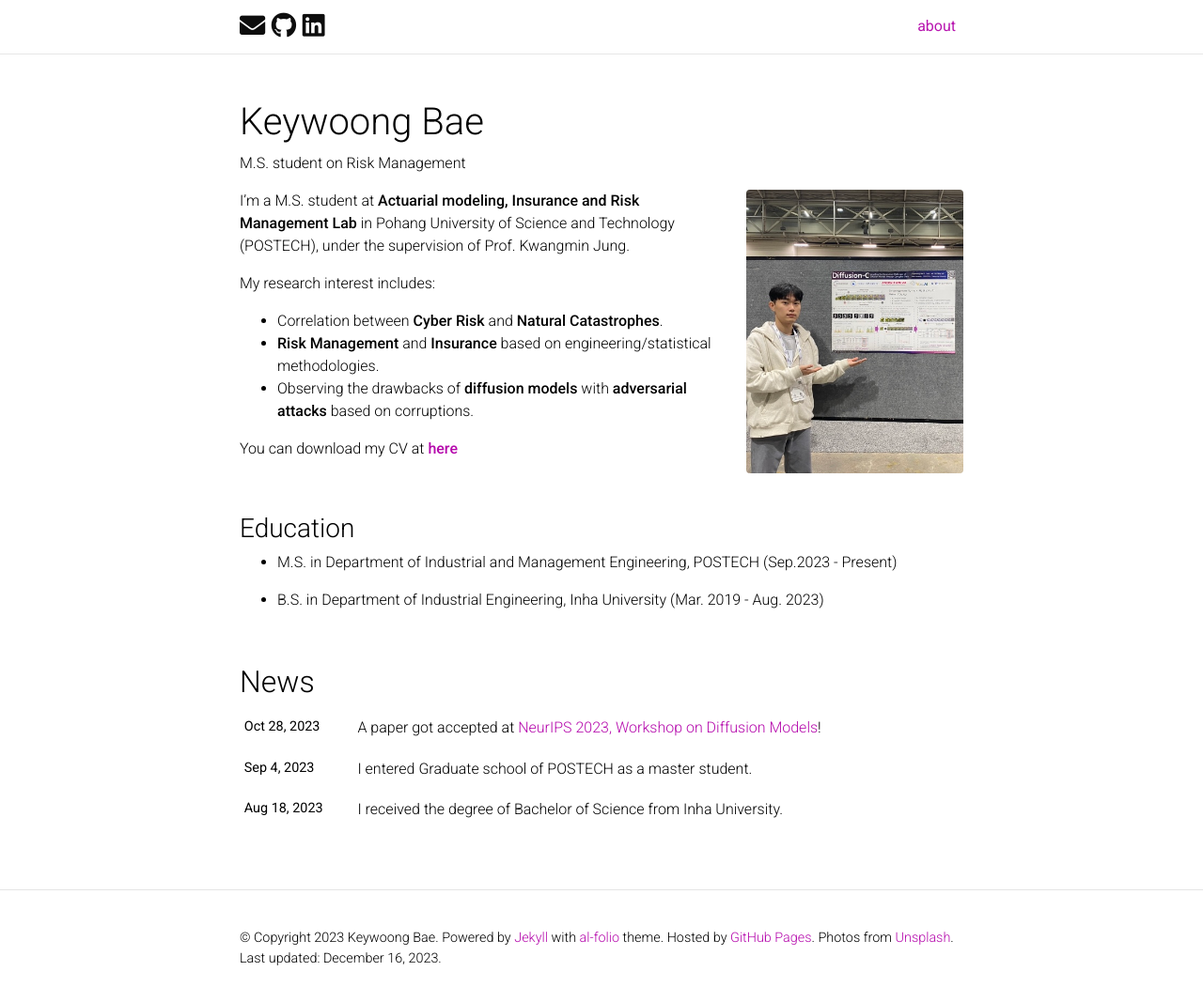
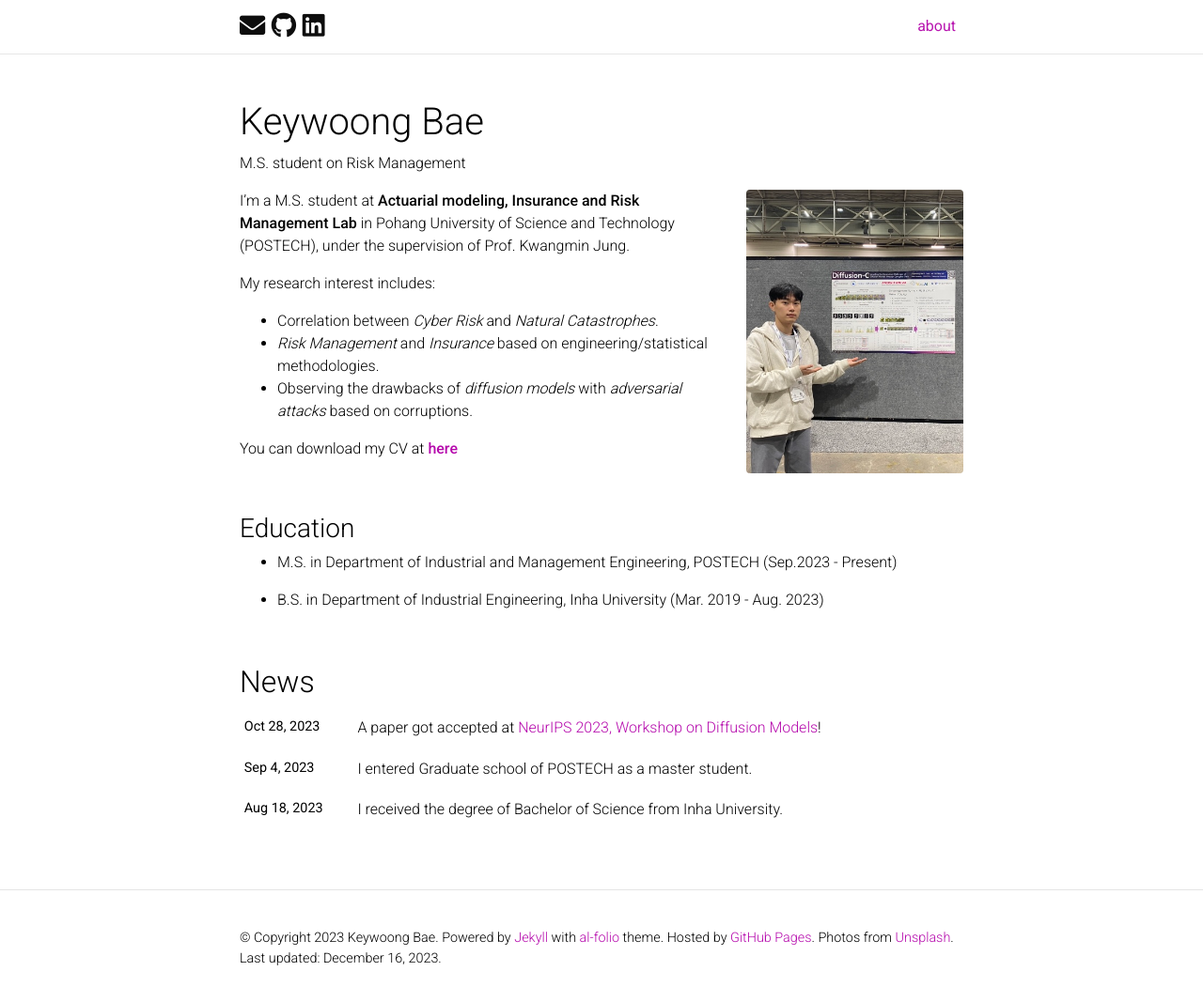
Before and after one commit to kwoongbae/kwoongbae.github.io, a Jekyll site: the page built from _pages/about.md, in a window 1280 px wide and 1072 px high. Shown: the top 1067 px of the window at 94% size. Built offline with Jekyll 4.4.1, drawn with Linux system fonts in a browser that asks for light colours; full-size pictures stand in for the smaller copies a plugin makes; comment, search, counter and statistics services are not loaded; a style sheet for code colours, icons or effects is not loaded.

```diff
--- a/_pages/about.md
+++ b/_pages/about.md
@@ -19,9 +19,9 @@ I’m a M.S. student at **Actuarial modeling, Insurance and Risk Management Lab*
 
 My research interest includes:
 
-- Correlation between **Cyber Risk** and **Natural Catastrophes**.
-- **Risk Management** and **Insurance** based on engineering/statistical methodologies.
-- Observing the drawbacks of **diffusion models** with **adversarial attacks** based on corruptions.
+- Correlation between *Cyber Risk* and *Natural Catastrophes*.
+- *Risk Management* and *Insurance* based on engineering/statistical methodologies.
+- Observing the drawbacks of *diffusion models* with *adversarial attacks* based on corruptions.
 
 You can download my CV at **[here](../assets/pdf/CV_231215.pdf)**
 
```
